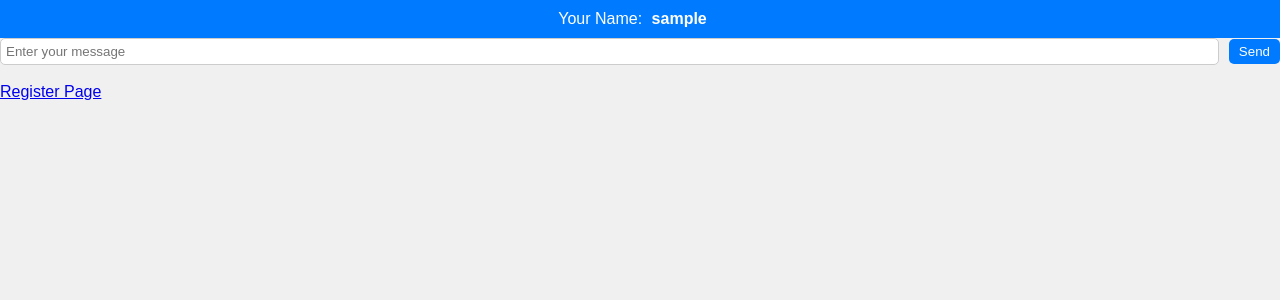
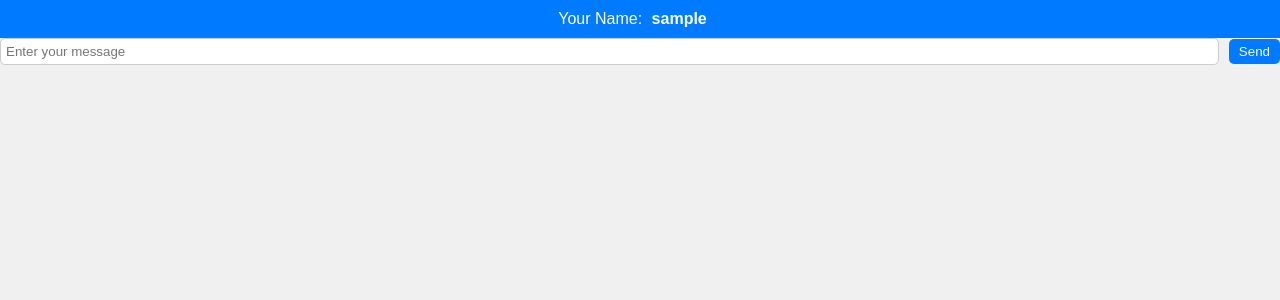
Before and after one commit to ivarjt/flask-webchat, a Flask app: page /chat in a window 1280 px wide. Shown: the top 300 px of the page. Run offline with Flask 3, Linux system fonts and the light colour scheme; the visitor is signed in with stand-in values (Sample User, id 1); some libraries are stand-ins or nearby versions.

Commit message:
#30 remove the href in admin and chat

```diff
--- a/app/templates/admin/index.html
+++ b/app/templates/admin/index.html
@@ -3,6 +3,5 @@
 {% block body %}
 
     <h1>Admin Dashboard</h1>
-    <br>
-    <a href="https://github.com/ivarjt/flask-webchat">GitHub Page</a>
+
 {% endblock %}
--- a/app/templates/chat/index.html
+++ b/app/templates/chat/index.html
@@ -45,8 +45,6 @@
         }
     }
     </script>
-    <br>
 
-    <a href="{{url_for('register')}}">Register Page</a><br>
 </body>
 </html>
```
